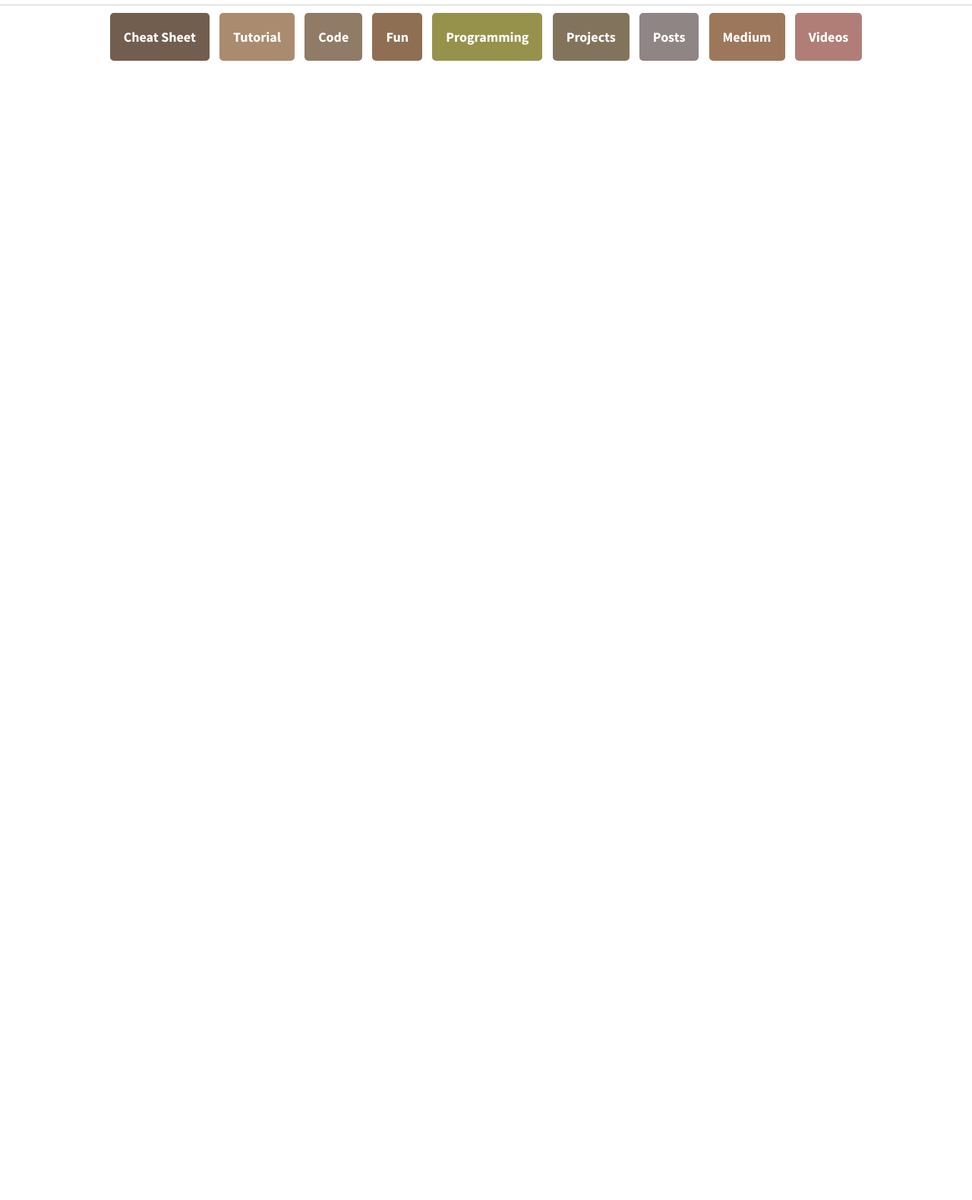
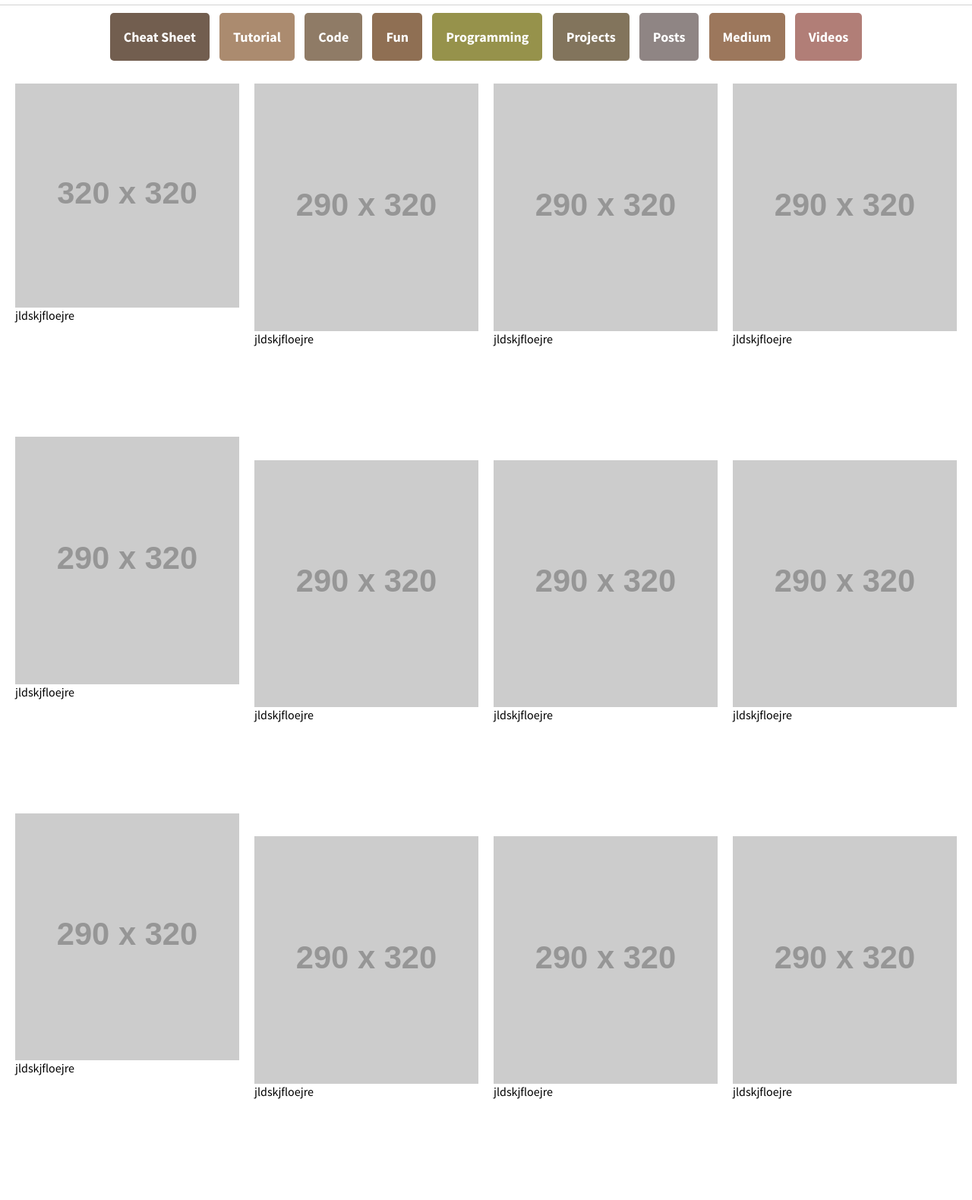
Before and after one commit to maribeltorresg/pinterest, a plain HTML site: page index.html in a window 1280 px wide. Shown: the part 58-1638 px from the top of the page at 76% size. Before the commit the page ends 800 px from the top, so only its background shows below. Drawn offline with Linux system fonts and the light colour scheme; placeholder pictures from the web are drawn by us.

Commit message:
Implementación de columnas

```diff
--- a/css/main.css
+++ b/css/main.css
@@ -7,7 +7,9 @@
 body {
     font-family: 'Source Sans Pro', sans-serif;
 }
-
+header {
+    background-color: white;
+}
 .menu {
     border-bottom: 1px solid #d3d3d3;
     padding: 10px 0;
@@ -95,7 +97,29 @@ body {
     background-color: #B17E77;
 }
 
+main {
+    margin: auto;
+    max-width: 1400px;
+    padding: 0 10px;
+}
 
+main .col {
+    float: left;
+    width: 25%;
+}
+
+main .box {
+    margin: 20px 10px;
+}
+
+.box img {
+    display: block;
+    width: 100%;
+}
+.box .details {
+    background-color: white;
+    height: 150px;
+}
 
 
 
--- a/index.html
+++ b/index.html
@@ -53,23 +53,75 @@
         </ul>
     </header>
     <!-- Imagenes-->
-    <main class="content">
-        <div class="box">
-            <img src="" alt="">
-            <!-- descripcion -->
-            <div class="details"></div>
+    <main>
+        <div class="col">
+            <div class="box">
+                <img src="http://placehold.it/320x320" alt="">
+                <!-- descripcion -->
+                <div class="details">jldskjfloejre</div>
+            </div>
+            <div class="box">
+                <img src="http://placehold.it/290x320" alt="">
+                <!-- descripcion -->
+                <div class="details">jldskjfloejre</div>
+            </div>
+            <div class="box">
+                <img src="http://placehold.it/290x320" alt="">
+                <!-- descripcion -->
+                <div class="details">jldskjfloejre</div>
+            </div>
         </div>
-        <div class="box"></div>
-        <div class="box"></div>
-        <div class="box"></div>
-        <div class="box"></div>
-        <div class="box"></div>
-        <div class="box"></div>
-        <div class="box"></div>
-        <div class="box"></div>
-        <div class="box"></div>
-        <div class="box"></div>
-        <div class="box"></div>
+        <div class="col">
+            <div class="box">
+                <img src="http://placehold.it/290x320" alt="">
+                <!-- descripcion -->
+                <div class="details">jldskjfloejre</div>
+            </div>
+            <div class="box">
+                <img src="http://placehold.it/290x320" alt="">
+                <!-- descripcion -->
+                <div class="details">jldskjfloejre</div>
+            </div>
+            <div class="box">
+                <img src="http://placehold.it/290x320" alt="">
+                <!-- descripcion -->
+                <div class="details">jldskjfloejre</div>
+            </div>
+        </div>
+        <div class="col">
+            <div class="box">
+                <img src="http://placehold.it/290x320" alt="">
+                <!-- descripcion -->
+                <div class="details">jldskjfloejre</div>
+            </div>
+            <div class="box">
+                <img src="http://placehold.it/290x320" alt="">
+                <!-- descripcion -->
+                <div class="details">jldskjfloejre</div>
+            </div>
+            <div class="box">
+                <img src="http://placehold.it/290x320" alt="">
+                <!-- descripcion -->
+                <div class="details">jldskjfloejre</div>
+            </div>
+        </div>
+        <div class="col">
+            <div class="box">
+                <img src="http://placehold.it/290x320" alt="">
+                <!-- descripcion -->
+                <div class="details">jldskjfloejre</div>
+            </div>
+            <div class="box">
+                <img src="http://placehold.it/290x320" alt="">
+                <!-- descripcion -->
+                <div class="details">jldskjfloejre</div>
+            </div>
+            <div class="box">
+                <img src="http://placehold.it/290x320" alt="">
+                <!-- descripcion -->
+                <div class="details">jldskjfloejre</div>
+            </div>
+        </div>
     </main>
 </body>
 </html>
```
